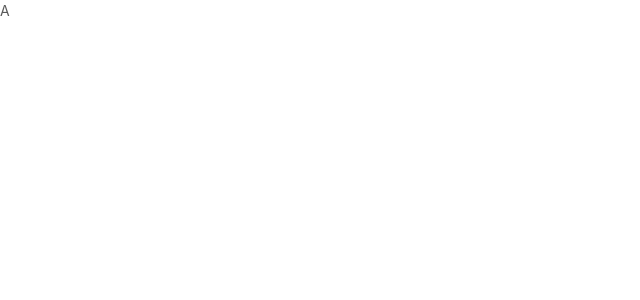
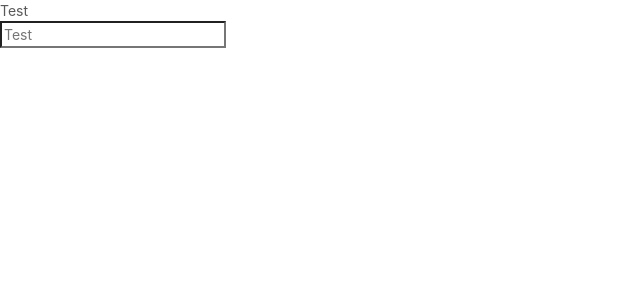
Before and after one commit to billginger/weshop, a React app in the folder apps/weshop-mall-frontend/: page / in a window 1280 px wide. Shown: the top 300 px of the page, without its empty margins (0-640 px from the left). Built offline with nearby package versions, Linux system fonts and the light colour scheme.

Commit message:
Add home page that used InputItem

```diff
--- a/apps/weshop-mall-frontend/src/App.jsx
+++ b/apps/weshop-mall-frontend/src/App.jsx
@@ -1,11 +1,10 @@
 import React from 'react';
 import { render } from 'react-dom';
 import AppMain from './AppMain.jsx';
+import './less/global.less';
 
 const App = () => (
-	<div>
-		<AppMain />
-	</div>
+	<AppMain />
 );
 
 render(<App />, document.getElementById('root'));
--- a/apps/weshop-mall-frontend/src/AppMain.jsx
+++ b/apps/weshop-mall-frontend/src/AppMain.jsx
@@ -1,10 +1,11 @@
 import React from 'react';
 import { TabBar } from 'antd-mobile';
+import Home from './pages/Home.jsx';
 
 const AppMain = () => (
 	<TabBar prerenderingSiblingsNumber={0}>
 		<TabBar.Item>
-			A
+			<Home />
 		</TabBar.Item>
 		<TabBar.Item>
 			B
--- /dev/null
+++ b/apps/weshop-mall-frontend/src/less/global.less
@@ -0,0 +1,4 @@
+// Layout
+html, body, #root {
+	height: 100%;
+}
--- /dev/null
+++ b/apps/weshop-mall-frontend/src/pages/Home.jsx
@@ -0,0 +1,8 @@
+import React from 'react';
+import { InputItem } from 'antd-mobile';
+
+const Home = () => (
+	<InputItem placeholder="Test">Test</InputItem>
+);
+
+export default Home;
```
